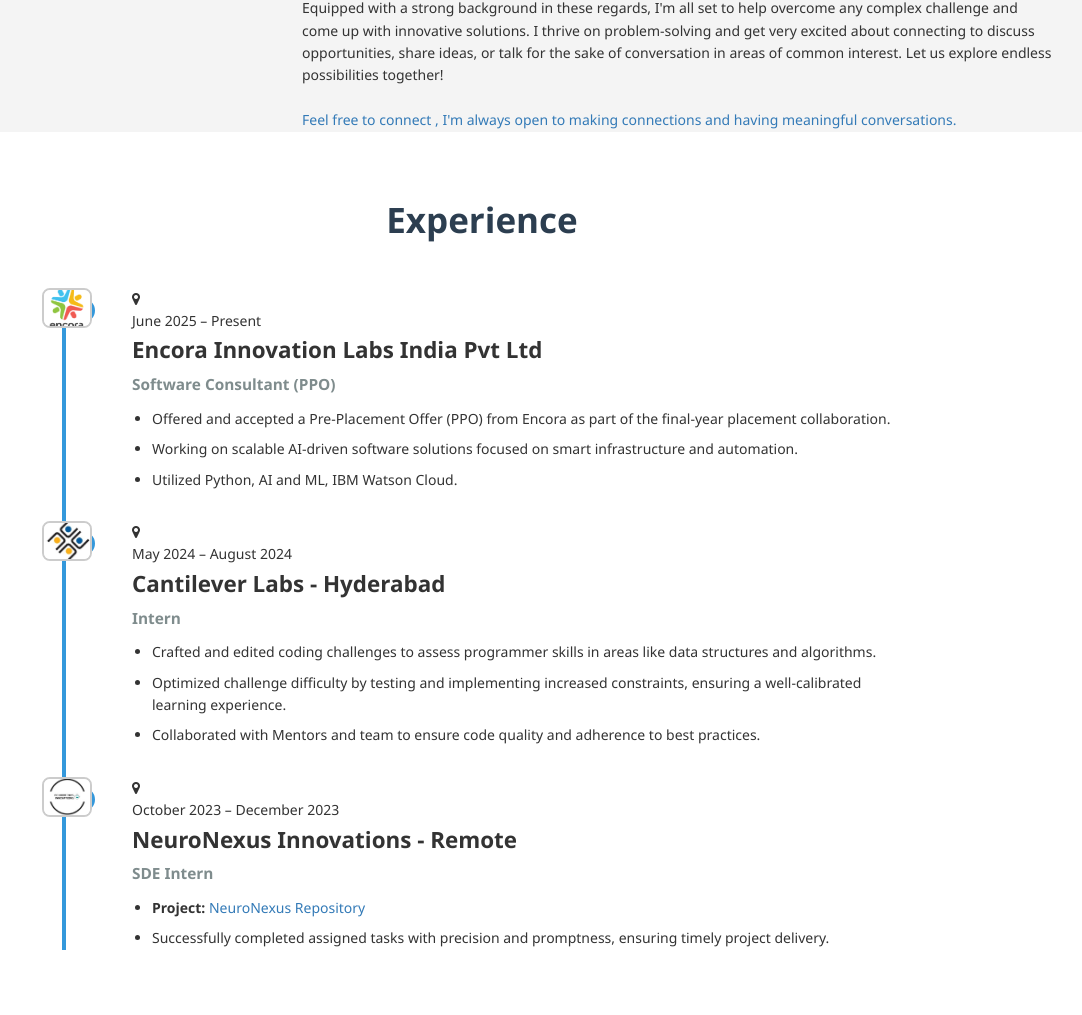
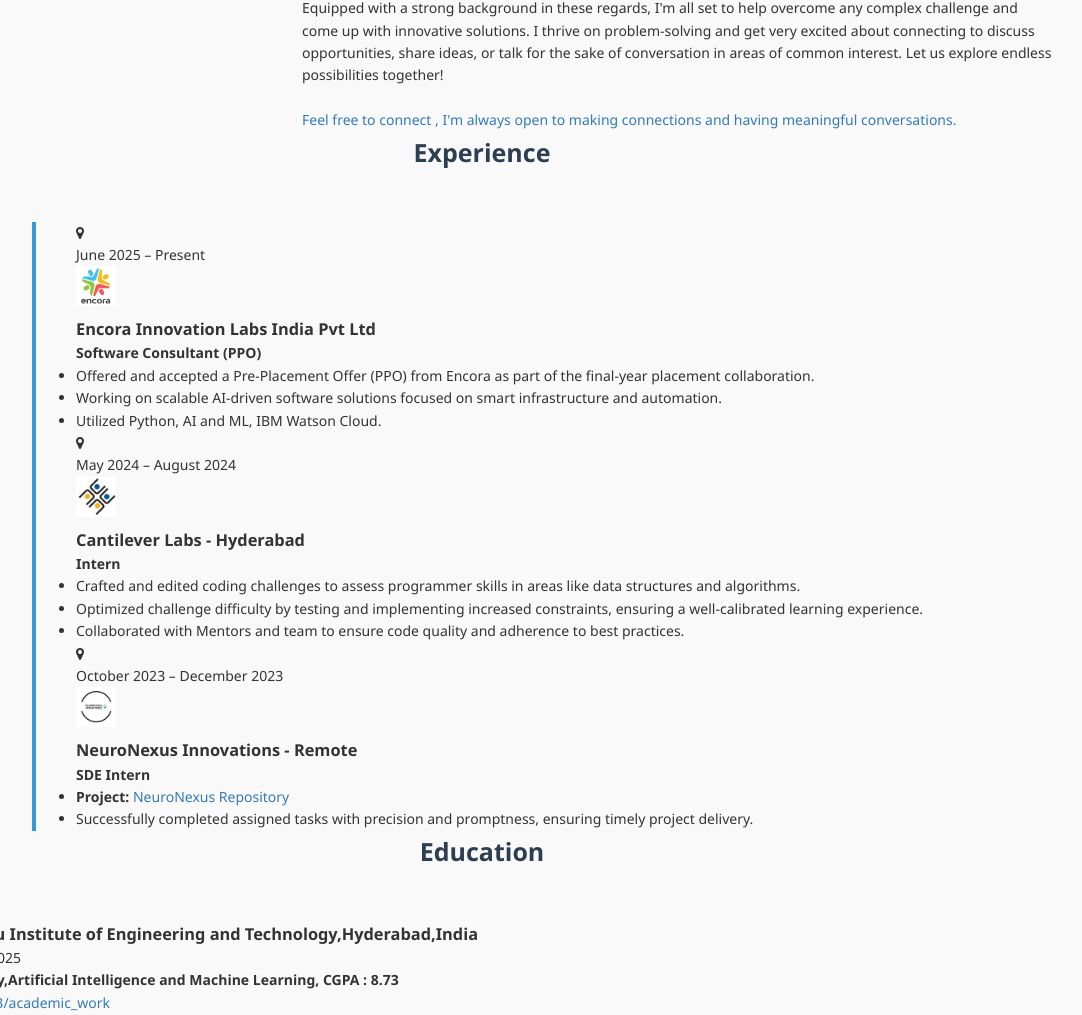
Before and after one commit to prabhasg03/Portfolio_Website, a website: page index.html in a window 1280 px wide. Shown: the part 1380-2395 px from the top of the page, without its empty margins (158-1240 px from the left). Drawn offline with nearby package versions, Linux system fonts and the light colour scheme.

Commit message:
Completed Stage 2

```diff
--- a/css/styles.css
+++ b/css/styles.css
@@ -1,91 +1,96 @@
+/* ===== Reset ===== */
 * {
   margin: 0;
   padding: 0;
   box-sizing: border-box;
 }
 
+/* ===== Base Styling ===== */
 body {
   font-family: 'Segoe UI', Tahoma, Geneva, Verdana, sans-serif;
-  background: #f4f4f4;
+  background-color: #f9f9f9;
   color: #333;
   line-height: 1.6;
 }
 
-.background-alt {
-  background: #fff;
+section {
   padding: 60px 20px;
 }
 
 .heading {
   text-align: center;
-  font-size: 2.5em;
-  margin-bottom: 40px;
+  font-size: 2.5rem;
+  margin-bottom: 50px;
   color: #2c3e50;
 }
 
+/* ===== Timeline ===== */
 #experience-timeline {
   position: relative;
   max-width: 900px;
   margin: auto;
-  padding: 0 20px;
+  border-left: 4px solid #3498db;
+  padding-left: 40px;
 }
 
-#experience-timeline::before {
+/* ===== Timeline Entry ===== */
+#experience-timeline .timeline-entry {
+  position: relative;
+  margin-bottom: 50px;
+  padding-left: 40px;
+}
+
+#experience-timeline .timeline-entry::before {
   content: '';
   position: absolute;
-  left: 30px;
   top: 0;
-  bottom: 0;
-  width: 4px;
+  left: -23px;
+  width: 16px;
+  height: 16px;
   background: #3498db;
+  border: 3px solid #fff;
+  border-radius: 50%;
+  box-shadow: 0 0 0 3px #3498db;
 }
 
-#experience-timeline > div {
-  position: relative;
-  margin: 30px 0;
-  padding-left: 80px;
+/* ===== Logo ===== */
+#experience-timeline .logo {
+  position: absolute;
+  top: 0;
+  left: -80px;
+  width: 50px;
+  height: 50px;
+  object-fit: contain;
+  border-radius: 8px;
+  background: #fff;
+  border: 2px solid #ddd;
 }
 
-#experience-timeline > div::before {
-  content: '';
-  position: absolute;
-  left: 18px;
-  top: 10px;
-  width: 25px;
-  height: 25px;
-  border-radius: 50%;
-  background: #fff;
-  border: 4px solid #3498db;
+/* ===== Timeline Content ===== */
+#experience-timeline .timeline-entry h3 {
+  font-size: 1.5rem;
+  margin-bottom: 5px;
+  color: #2c3e50;
 }
 
-#experience-timeline h3 {
-  font-size: 1.6em;
-  margin-bottom: 5px;
+#experience-timeline .timeline-entry h4 {
+  font-size: 1.1rem;
+  color: #777;
+  margin-bottom: 10px;
+  font-weight: normal;
 }
 
-#experience-timeline h4 {
-  font-size: 1.1em;
-  color: #7f8c8d;
+#experience-timeline .timeline-entry .date {
+  font-size: 0.95rem;
+  color: #999;
   margin-bottom: 10px;
 }
 
-#experience-timeline ul {
-  list-style: disc;
+#experience-timeline .timeline-entry ul {
   padding-left: 20px;
 }
 
-#experience-timeline li {
-  margin-bottom: 8px;
+#experience-timeline .timeline-entry li {
+  margin-bottom: 10px;
+  list-style-type: disc;
 }
-
-#experience-timeline img {
-  position: absolute;
-  left: -10px;
-  top: 0;
-  width: 50px;
-  height: 50px;
-  border-radius: 8px;
-  object-fit: cover;
-  border: 2px solid #ccc;
-  background: #fff;
-}
```
